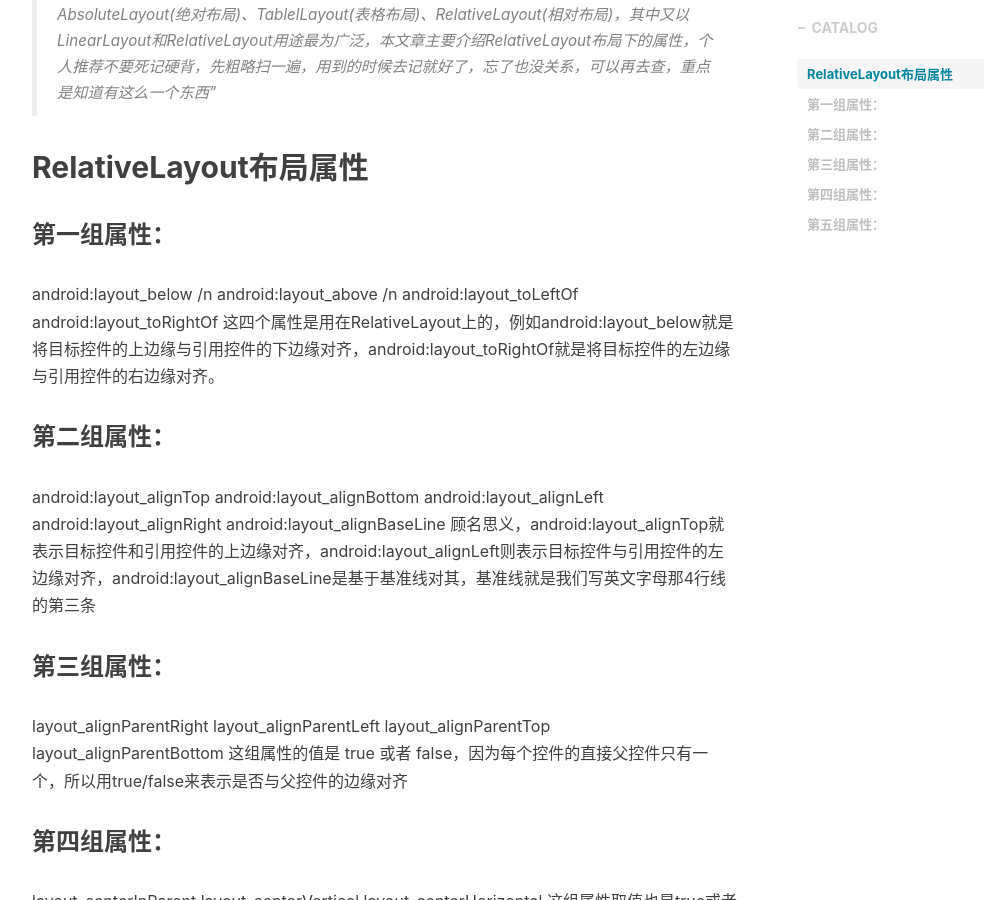
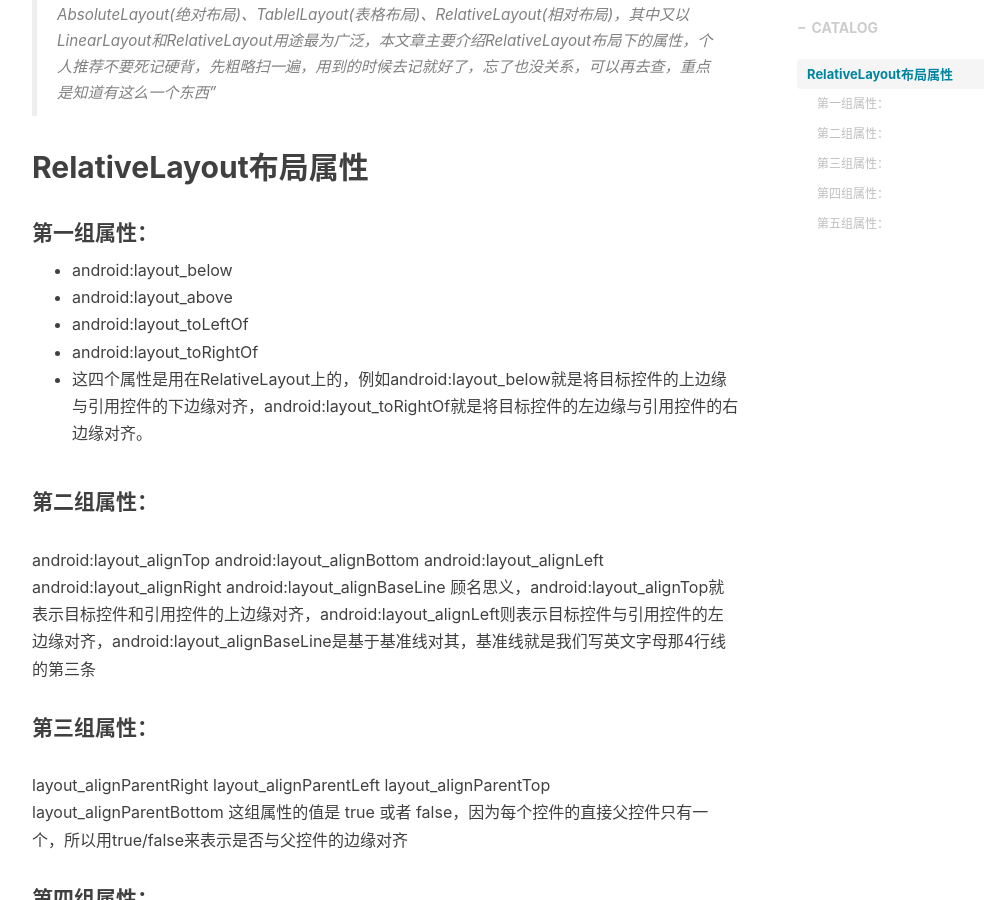
Before and after one commit to Lanxiaofan/Lanxiaofan.github.io, a Jekyll site: the page built from _posts/2019-1-16-RelativeLayout.markdown, in a window 1280 px wide and 900 px high, scrolled down 596 px. Shown: the whole window, without its empty margins (233-1217 px from the left). Built offline with Jekyll 4.4.1, drawn with Linux system fonts in a browser that asks for light colours; nearby versions of some CDN libraries; comment, search, counter and statistics services are not loaded.

Commit message:
Update 2019-1-16-RelativeLayout.markdown

```diff
--- a/_posts/2019-1-16-RelativeLayout.markdown
+++ b/_posts/2019-1-16-RelativeLayout.markdown
@@ -15,14 +15,14 @@ tags:
 
 ## RelativeLayout布局属性
 
-### 第一组属性：
-android:layout_below /n
-android:layout_above /n
-android:layout_toLeftOf
-android:layout_toRightOf
-这四个属性是用在RelativeLayout上的，例如android:layout_below就是将目标控件的上边缘与引用控件的下边缘对齐，android:layout_toRightOf就是将目标控件的左边缘与引用控件的右边缘对齐。
+#### 第一组属性：
+* android:layout_below
+* android:layout_above
+* android:layout_toLeftOf
+* android:layout_toRightOf
+* 这四个属性是用在RelativeLayout上的，例如android:layout_below就是将目标控件的上边缘与引用控件的下边缘对齐，android:layout_toRightOf就是将目标控件的左边缘与引用控件的右边缘对齐。
 
-### 第二组属性：
+#### 第二组属性：
 android:layout_alignTop
 android:layout_alignBottom
 android:layout_alignLeft
@@ -30,20 +30,20 @@ android:layout_alignRight
 android:layout_alignBaseLine
 顾名思义，android:layout_alignTop就表示目标控件和引用控件的上边缘对齐，android:layout_alignLeft则表示目标控件与引用控件的左边缘对齐，android:layout_alignBaseLine是基于基准线对其，基准线就是我们写英文字母那4行线的第三条
 
-### 第三组属性：
+#### 第三组属性：
 layout_alignParentRight
 layout_alignParentLeft
 layout_alignParentTop
 layout_alignParentBottom
 这组属性的值是 true 或者 false，因为每个控件的直接父控件只有一个，所以用true/false来表示是否与父控件的边缘对齐
 
-### 第四组属性：
+#### 第四组属性：
 layout_centerInParent
 layout_centerVertical
 layout_centerHorizontal
 这组属性取值也是true或者false，layout_centerInParent表示与父控件在水平方向和垂直方向都对齐，处于正中央，layout_centerVertical表示与父控件在垂直方向上对其，layout_centerHorizontal表示与父控件在水平方向上对齐
 
-### 第五组属性：
+#### 第五组属性：
 layout_alignStart
 layout_alignStop
 layout_alignParentStart
```
